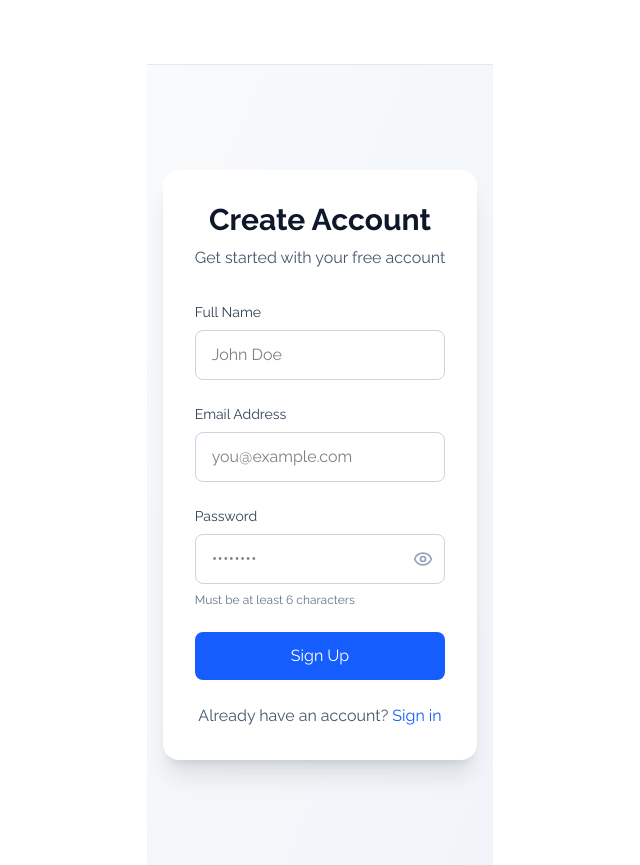
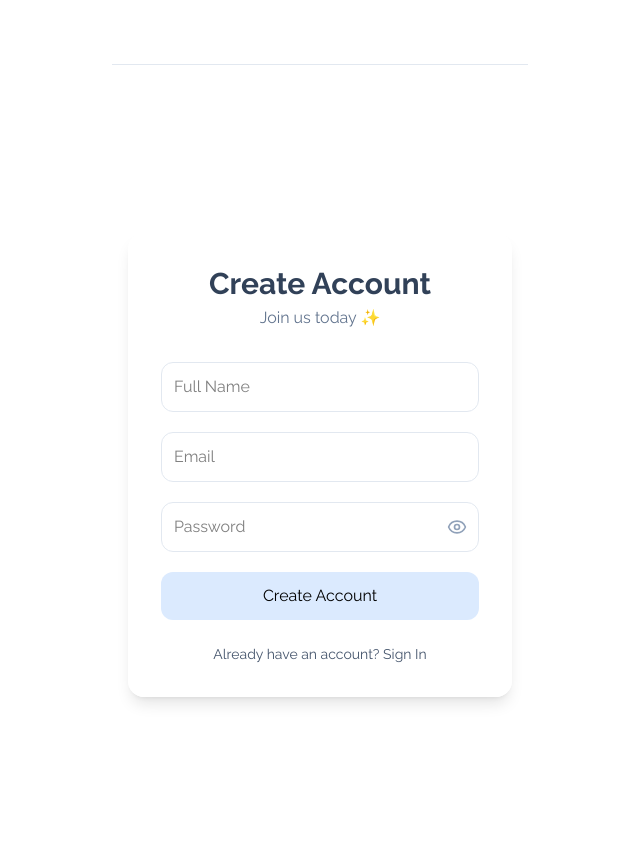
Before and after one commit to Ujjwal-Gowda/favList, a React app in the folder frontend/: page /signup in a window 1280 px wide. Shown: the whole page, without its empty margins (320-960 px from the left). Built offline with nearby package versions, Linux system fonts and the light colour scheme; the HTML template or start-up script is replaced by a standard one.

Commit message:
fixed api endpoints and visual changes

```diff
--- a/frontend/src/components/itemDetailsModal.tsx
+++ b/frontend/src/components/itemDetailsModal.tsx
@@ -55,6 +55,7 @@ export default function ItemDetailsModal({
     item.thumbnail ||
     item.Poster ||
     item.url ||
+    item.album?.image ||
     null;
 
   const description =
--- a/frontend/src/components/searchbar.tsx
+++ b/frontend/src/components/searchbar.tsx
@@ -1,11 +1,17 @@
 import { useState, useRef } from "react";
 import "../cssfiles/searchBar.scss";
+
 interface SearchBarProps {
   onSearch: (query: string) => void;
   placeholder?: string;
+  onClear?: () => void; // Add this prop
 }
 
-export default function SearchBar({ onSearch, placeholder }: SearchBarProps) {
+export default function SearchBar({
+  onSearch,
+  placeholder,
+  onClear,
+}: SearchBarProps) {
   const [value, setValue] = useState("");
   const [open, setOpen] = useState(false);
   const inputRef = useRef<HTMLInputElement>(null);
@@ -20,6 +26,7 @@ export default function SearchBar({ onSearch, placeholder }: SearchBarProps) {
     setValue("");
     setOpen(false);
     inputRef.current?.blur();
+    onClear?.(); // Call the onClear callback
   };
 
   return (
--- a/frontend/src/pages/favorite.tsx
+++ b/frontend/src/pages/favorite.tsx
@@ -235,6 +235,10 @@ export default function Favorites() {
                 <SearchBar
                   onSearch={handleSearch}
                   placeholder={`Search ${categories.find((c) => c.type === selectedCategory)?.label.toLowerCase()}...`}
+                  onClear={() => {
+                    setIsSearching(false);
+                    setSearchResults([]);
+                  }}
                 />
               </div>
             </div>
--- a/frontend/src/pages/signIn.tsx
+++ b/frontend/src/pages/signIn.tsx
@@ -12,8 +12,8 @@ export default function SignIn() {
   const setUser = useSetAtom(userAtom);
   const navigate = useNavigate();
 
-  const handleSubmit = async (e: React.FormEvent) => {
-    e.preventDefault();
+  const handleSubmit = async (e?: React.FormEvent) => {
+    e?.preventDefault?.();
     setError("");
     setLoading(true);
 
@@ -41,80 +41,62 @@ export default function SignIn() {
   };
 
   return (
-    <div className="min-h-screen flex items-center justify-center bg-gradient-to-br from-slate-50 to-slate-100 px-4">
-      <div className="w-full max-w-md">
-        <div className="bg-white rounded-2xl shadow-xl p-8">
-          <div className="text-center mb-8">
-            <h1 className="text-3xl font-bold text-slate-900 mb-2">
-              Welcome Back
+    <div className="min-h-screen flex items-center justify-center bg-pastel-blue px-4">
+      <div className="w-full max-w-sm bg-white/80 backdrop-blur-md shadow-lg rounded-2xl p-8 border border-white/50">
+        {/* Header */}
+        <h1 className="text-3xl font-semibold text-slate-700 mb-1 text-center">
+          Sign In
         </h1>
-            <p className="text-slate-600">
-              Sign in to continue to your account
-            </p>
-          </div>
+        <p className="text-slate-500 text-center mb-8">Welcome back 👋</p>
 
-          <div className="space-y-6">
+        {/* ERROR */}
         {error && (
-              <div className="bg-red-50 border border-red-200 text-red-700 px-4 py-3 rounded-lg text-sm">
+          <div className="bg-red-100 text-red-700 border border-red-200 px-4 py-2 rounded-lg text-sm mb-4">
             {error}
           </div>
         )}
 
-            <div>
-              <label
-                htmlFor="email"
-                className="block text-sm font-medium text-slate-700 mb-2"
-              >
-                Email Address
-              </label>
+        {/* FORM */}
+        <form className="space-y-5" onSubmit={handleSubmit}>
+          {/* Email */}
           <input
-                id="email"
             type="email"
+            placeholder="Email"
             required
             value={formData.email}
             onChange={(e) =>
               setFormData({ ...formData, email: e.target.value })
             }
-                onKeyDown={(e) => e.key === "Enter" && handleSubmit(e)}
-                className="w-full px-4 py-3 border border-slate-300 rounded-lg focus:ring-2 focus:ring-blue-500 focus:border-transparent outline-none transition"
-                placeholder="you@example.com"
+            className="w-full p-3 rounded-xl border border-slate-200 bg-white/90 focus:ring-2 focus:ring-pastel-blue focus:border-transparent outline-none"
           />
-            </div>
 
-            <div>
-              <label
-                htmlFor="password"
-                className="block text-sm font-medium text-slate-700 mb-2"
-              >
-                Password
-              </label>
+          {/* Password */}
           <div className="relative">
             <input
-                  id="password"
               type={showPassword ? "text" : "password"}
+              placeholder="Password"
               required
               value={formData.password}
               onChange={(e) =>
                 setFormData({ ...formData, password: e.target.value })
               }
-                  onKeyDown={(e) => e.key === "Enter" && handleSubmit(e)}
-                  className="w-full px-4 py-3 border border-slate-300 rounded-lg focus:ring-2 focus:ring-blue-500 focus:border-transparent outline-none transition pr-12"
-                  placeholder="••••••••"
+              className="w-full p-3 rounded-xl border border-slate-200 bg-white/90 focus:ring-2 focus:ring-pastel-blue focus:border-transparent outline-none pr-12"
             />
+
             <button
               type="button"
               onClick={() => setShowPassword(!showPassword)}
-                  className="absolute right-3 top-1/2 -translate-y-1/2 text-slate-400 hover:text-slate-600 transition"
+              className="absolute right-3 top-1/2 -translate-y-1/2 text-slate-400 hover:text-slate-600"
             >
               {showPassword ? <EyeOff size={20} /> : <Eye size={20} />}
             </button>
           </div>
-            </div>
 
+          {/* Submit button */}
           <button
-              onClick={handleSubmit}
+            type="submit"
             disabled={loading}
-              className="w-full bg-blue-600 hover:bg-blue-700 text-white font-medium py-3 rounded-lg transition disabled:opacity-50 disabled:cursor-not-allowed flex items-center justify-center gap-2"
+            className="w-full py-3 rounded-xl bg-blue-100 text-black font-medium hover:opacity-90 transition disabled:opacity-50 disabled:cursor-not-allowed flex items-center justify-center gap-2"
           >
             {loading ? (
               <>
@@ -125,21 +107,19 @@ export default function SignIn() {
               "Sign In"
             )}
           </button>
-          </div>
+        </form>
 
-          <div className="mt-6 text-center">
-            <p className="text-slate-600">
-              Don't have an account?{" "}
+        {/* Redirect */}
+        <p className="text-center text-sm text-slate-600 mt-6">
+          Don’t have an account?{" "}
           <Link
             to="/signup"
-                className="text-blue-600 hover:text-blue-700 font-medium transition"
+            className="text-pastel-blue hover:underline font-medium"
           >
-                Sign up
+            Sign Up
           </Link>
         </p>
       </div>
     </div>
-      </div>
-    </div>
   );
 }
--- a/frontend/src/pages/signUp.tsx
+++ b/frontend/src/pages/signUp.tsx
@@ -16,8 +16,8 @@ export default function SignUp() {
   const setUser = useSetAtom(userAtom);
   const navigate = useNavigate();
 
-  const handleSubmit = async (e: React.FormEvent) => {
-    e.preventDefault();
+  const handleSubmit = async (e?: React.FormEvent) => {
+    e?.preventDefault?.();
     setError("");
     setLoading(true);
 
@@ -45,103 +45,74 @@ export default function SignUp() {
   };
 
   return (
-    <div className="min-h-screen flex items-center justify-center bg-gradient-to-br from-slate-50 to-slate-100 px-4">
-      <div className="w-full max-w-md">
-        <div className="bg-white rounded-2xl shadow-xl p-8">
-          <div className="text-center mb-8">
-            <h1 className="text-3xl font-bold text-slate-900 mb-2">
+    <div className="min-h-screen flex items-center justify-center bg-pastel-pink px-4">
+      <div className="w-full max-w-sm bg-white/80 backdrop-blur-md shadow-lg rounded-2xl p-8 border border-white/50">
+        {/* Header */}
+        <h1 className="text-3xl font-semibold text-slate-700 mb-1 text-center">
           Create Account
         </h1>
-            <p className="text-slate-600">Get started with your free account</p>
-          </div>
+        <p className="text-slate-500 text-center mb-8">Join us today ✨</p>
 
-          <div className="space-y-6">
+        {/* ERROR */}
         {error && (
-              <div className="bg-red-50 border border-red-200 text-red-700 px-4 py-3 rounded-lg text-sm">
+          <div className="bg-red-100 text-red-700 border border-red-200 px-4 py-2 rounded-lg text-sm mb-4">
             {error}
           </div>
         )}
 
-            <div>
-              <label
-                htmlFor="name"
-                className="block text-sm font-medium text-slate-700 mb-2"
-              >
-                Full Name
-              </label>
+        {/* FORM */}
+        <form onSubmit={handleSubmit} className="space-y-5">
+          {/* Name */}
           <input
-                id="name"
             type="text"
+            placeholder="Full Name"
             required
             value={formData.name}
-                onChange={(e) =>
-                  setFormData({ ...formData, name: e.target.value })
-                }
-                onKeyDown={(e) => e.key === "Enter" && handleSubmit(e)}
-                className="w-full px-4 py-3 border border-slate-300 rounded-lg focus:ring-2 focus:ring-blue-500 focus:border-transparent outline-none transition"
-                placeholder="John Doe"
+            onChange={(e) => setFormData({ ...formData, name: e.target.value })}
+            className="w-full p-3 rounded-xl border border-slate-200 bg-white/90 focus:ring-2 focus:ring-pastel-pink focus:border-transparent outline-none"
           />
-            </div>
 
-            <div>
-              <label
-                htmlFor="email"
-                className="block text-sm font-medium text-slate-700 mb-2"
-              >
-                Email Address
-              </label>
+          {/* Email */}
           <input
-                id="email"
             type="email"
+            placeholder="Email"
             required
             value={formData.email}
             onChange={(e) =>
               setFormData({ ...formData, email: e.target.value })
             }
-                onKeyDown={(e) => e.key === "Enter" && handleSubmit(e)}
-                className="w-full px-4 py-3 border border-slate-300 rounded-lg focus:ring-2 focus:ring-blue-500 focus:border-transparent outline-none transition"
-                placeholder="you@example.com"
+            className="w-full p-3 rounded-xl border border-slate-200 bg-white/90 focus:ring-2 focus:ring-pastel-pink focus:border-transparent outline-none"
           />
-            </div>
 
-            <div>
-              <label
-                htmlFor="password"
-                className="block text-sm font-medium text-slate-700 mb-2"
-              >
-                Password
-              </label>
+          {/* Password */}
           <div className="relative">
             <input
-                  id="password"
               type={showPassword ? "text" : "password"}
+              placeholder="Password"
               required
               minLength={6}
               value={formData.password}
               onChange={(e) =>
                 setFormData({ ...formData, password: e.target.value })
               }
-                  onKeyDown={(e) => e.key === "Enter" && handleSubmit(e)}
-                  className="w-full px-4 py-3 border border-slate-300 rounded-lg focus:ring-2 focus:ring-blue-500 focus:border-transparent outline-none transition pr-12"
-                  placeholder="••••••••"
+              className="w-full p-3 rounded-xl border border-slate-200 bg-white/90 focus:ring-2 focus:ring-pastel-pink focus:border-transparent outline-none pr-12"
             />
+
+            {/* Show / Hide Password */}
             <button
               type="button"
               onClick={() => setShowPassword(!showPassword)}
-                  className="absolute right-3 top-1/2 -translate-y-1/2 text-slate-400 hover:text-slate-600 transition"
+              className="absolute right-3 top-1/2 -translate-y-1/2 text-slate-400 hover:text-slate-600"
             >
               {showPassword ? <EyeOff size={20} /> : <Eye size={20} />}
             </button>
           </div>
-              <p className="text-xs text-slate-500 mt-2">
-                Must be at least 6 characters
-              </p>
-            </div>
 
+          {/* Submit button */}
           <button
-              onClick={handleSubmit}
+            type="submit"
             disabled={loading}
-              className="w-full bg-blue-600 hover:bg-blue-700 text-white font-medium py-3 rounded-lg transition disabled:opacity-50 disabled:cursor-not-allowed flex items-center justify-center gap-2"
+            className="w-full py-3 rounded-xl bg-blue-100 text-black font-medium hover:opacity-90 transition disabled:opacity-50 disabled:cursor-not-allowed flex items-center justify-center gap-2"
           >
             {loading ? (
               <>
@@ -149,24 +120,22 @@ export default function SignUp() {
                 Creating account...
               </>
             ) : (
-                "Sign Up"
+              "Create Account"
             )}
           </button>
-          </div>
+        </form>
 
-          <div className="mt-6 text-center">
-            <p className="text-slate-600">
+        {/* Redirect */}
+        <p className="text-center text-sm text-slate-600 mt-6">
           Already have an account?{" "}
           <Link
             to="/signin"
-                className="text-blue-600 hover:text-blue-700 font-medium transition"
+            className="text-pastel-pink hover:underline font-medium"
           >
-                Sign in
+            Sign In
           </Link>
         </p>
       </div>
     </div>
-      </div>
-    </div>
   );
 }
```
Also changed, not shown: 2 other files (tests, documents, lock files or other folders). Lines whose indentation alone changed are shown as unchanged.
